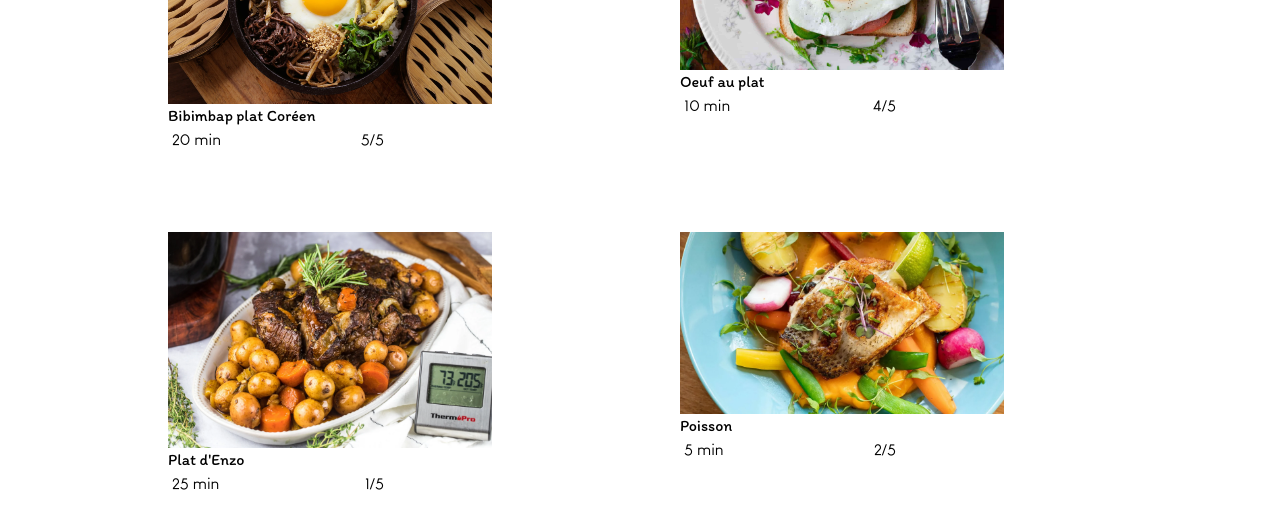
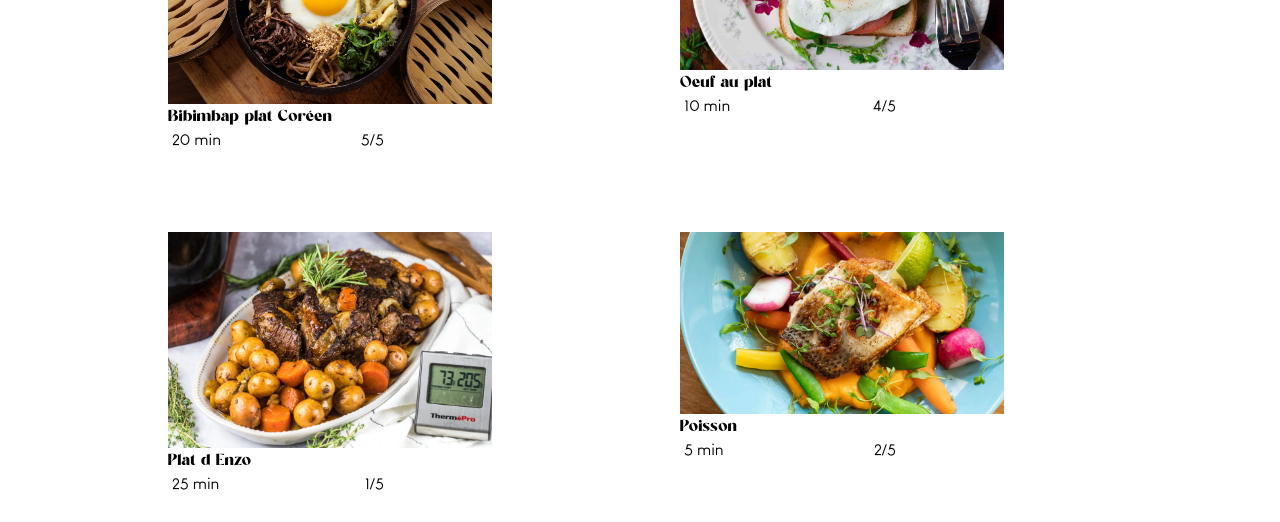
Before and after one commit to Leohne/TastLab, a React (Vite) app in the folder front/: page /search in a window 1280 px wide. Shown: the part 352-874 px from the top of the page. Built offline with nearby package versions, Linux system fonts and the light colour scheme.

Commit message:
intégration Sugar Magic font

```diff
--- a/front/src/App.css
+++ b/front/src/App.css
@@ -7,6 +7,10 @@
     font-family: 'Louis cafe';
     src: url("../src/asset/Louis_cafe/Louis\ George\ Cafe.ttf") format('truetype');
   }
+@font-face {
+  font-family: 'Sugar';
+  src: url("../src/asset/Sugar Magic font/sugarmagicpersonaluseonly-jemyo.otf") format('opentype');
+}
 }
 
 
--- a/front/src/components/page/recetteview/RecetteView.tsx
+++ b/front/src/components/page/recetteview/RecetteView.tsx
@@ -15,7 +15,7 @@ const RecetteView: React.FC<{ plat: plats[]; isGrid: boolean }> = ({ plat, isGri
                     <div className="flex justify-center w-3/4">
                         <img src={plats.cover} alt="image plat" className="flex justify-center w-15 object-cover" />
                     </div>
-                    <div className="font-Itim w-2/4">{plats.nom}</div>
+                    <div className="font-Sugar w-2/4">{plats.nom}</div>
                     <div className="flex w-2/4 justify-between">
                         <div className=" mx-1">{plats.temps}</div>
                         <div className=" ml-2">{plats.note}/5</div>
--- a/front/src/components/page/recetteview/plat.json
+++ b/front/src/components/page/recetteview/plat.json
@@ -21,7 +21,7 @@
                     "id":"2",
                     "cover": "../public/asset/img/plat_enzo.webp",
                     "image": "../public/asset/img/plat_enzo.webp",
-                    "nom": "Plat d'Enzo",
+                    "nom": "Plat d Enzo",
                     "temps":"25 min",
                     "note": 1
                 },
--- a/front/tailwind.config.js
+++ b/front/tailwind.config.js
@@ -8,6 +8,7 @@ export default {
     extend: {
       fontFamily: {
         'Louis':['"Louis cafe"'],
+        'Sugar':['"Sugar"'],
         'Itim':['"Itim"'],
         'sans':['"Louis cafe"']
       }
```
Also changed, not shown: front/src/asset/Sugar Magic font/sugarmagicpersonaluseonly-jemyo.otf (added).
